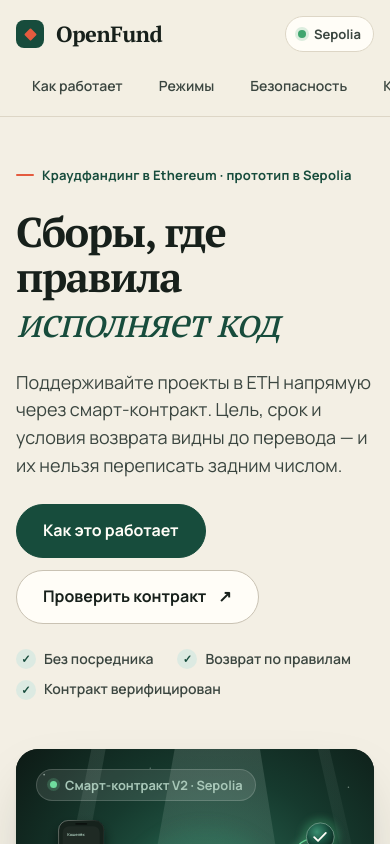
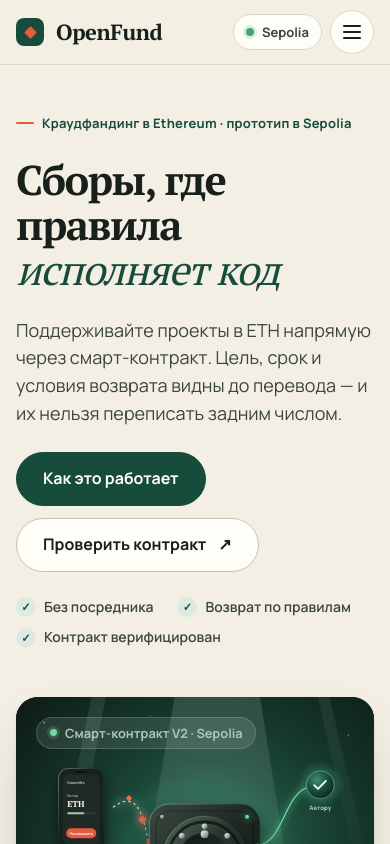
Before and after one commit to Ilja-Prihach/web3-crowdfund, a Next.js app in the folder frontend/: page / in a window 390 px wide. Shown: the top 844 px of the page. Built offline with nearby package versions, Linux system fonts and the light colour scheme.

Commit message:
feat: add mobile header menu
Replace the horizontally scrolling mobile tabs with a burger toggle and dropdown panel, move the contract link into a header action button on wide screens, and share link data between both navigations.

```diff
--- a/frontend/src/widgets/AppHeader/AppHeader.module.scss
+++ b/frontend/src/widgets/AppHeader/AppHeader.module.scss
@@ -2,26 +2,28 @@
 @use "../../shared/styles/tokens";
 
 .header {
+  position: relative;
+  z-index: 10;
   border-bottom: var(--border-width) solid var(--color-border-soft);
   background: rgb(243 239 228 / 86%);
   backdrop-filter: saturate(140%) blur(12px);
 }
 
 .inner {
-  display: grid;
-  grid-template-columns: 1fr auto;
+  display: flex;
   align-items: center;
-  gap: var(--space-2) var(--space-4);
+  justify-content: space-between;
+  gap: var(--space-4);
   max-width: tokens.$content-width;
+  min-height: 4rem;
   margin: 0 auto;
-  padding: var(--space-3) var(--page-gutter) var(--space-2);
+  padding-inline: var(--page-gutter);
 }
 
 .brand {
   display: inline-flex;
   align-items: center;
   gap: var(--space-3);
-  width: fit-content;
   min-height: 2.75rem;
   font-family: var(--font-editorial), serif;
   font-size: 1.375rem;
@@ -50,39 +52,18 @@
 }
 
 .navigation {
+  display: none;
+}
+
+.actions {
   display: flex;
-  grid-column: 1 / -1;
-  grid-row: 2;
-  gap: var(--space-1);
-  margin-inline: calc(var(--page-gutter) * -1);
-  padding-inline: var(--page-gutter);
-  overflow-x: auto;
-  scrollbar-width: none;
-  font-size: var(--font-size-label);
-  font-weight: 600;
-
-  a {
-    display: inline-flex;
-    flex: none;
-    align-items: center;
-    min-height: 2.75rem;
-    padding-inline: var(--space-4);
-    border-radius: var(--radius-round);
-    color: var(--color-text-soft);
-    text-decoration: none;
-    transition: background-color var(--transition-fast) ease;
-  }
-
-  a:hover {
-    color: var(--color-text);
-    background: var(--color-surface-muted);
-  }
+  align-items: center;
+  gap: var(--space-2);
 }
 
 .network {
   display: inline-flex;
   align-items: center;
-  justify-self: end;
   gap: var(--space-2);
   min-height: 2.25rem;
   padding-inline: var(--space-3);
@@ -102,26 +83,48 @@
   box-shadow: 0 0 0 3px rgb(63 166 111 / 18%);
 }
 
+.actions .contractLink {
+  display: none;
+}
+
 @include mixins.from-medium {
   .header {
     position: sticky;
     top: 0;
-    z-index: 10;
   }
 
   .inner {
-    grid-template-columns: auto 1fr auto;
     min-height: var(--header-height);
-    padding-block: 0;
-    column-gap: var(--space-6);
+    gap: var(--space-6);
   }
 
   .navigation {
-    grid-column: auto;
-    grid-row: auto;
-    margin-inline: 0;
-    padding-inline: 0;
-    overflow-x: visible;
+    display: flex;
+    flex: 1;
+    justify-content: center;
+    gap: var(--space-1);
+    font-size: var(--font-size-label);
+    font-weight: 600;
+
+    a {
+      display: inline-flex;
+      align-items: center;
+      min-height: 2.75rem;
+      padding-inline: var(--space-4);
+      border-radius: var(--radius-round);
+      color: var(--color-text-soft);
+      text-decoration: none;
+      transition: background-color var(--transition-fast) ease;
+    }
+
+    a:hover {
+      color: var(--color-text);
+      background: var(--color-surface-muted);
+    }
+  }
+
+  .actions .contractLink {
+    display: inline-flex;
   }
 }
 
--- a/frontend/src/widgets/AppHeader/AppHeader.tsx
+++ b/frontend/src/widgets/AppHeader/AppHeader.tsx
@@ -1,9 +1,10 @@
 import Link from "next/link";
 
+import { ButtonLink } from "@/shared/ui/Button/ButtonLink";
+
 import styles from "./AppHeader.module.scss";
-
-const contractUrl =
-  "https://sepolia.etherscan.io/address/0x68905C4394c10c37b1D3b2f7bB3342EAFF5a077A";
+import { MobileMenu } from "./MobileMenu";
+import { contractUrl, navigationLinks } from "./navigation";
 
 export function AppHeader() {
   return (
@@ -15,23 +16,30 @@ export function AppHeader() {
         </Link>
 
         <nav aria-label="Основная навигация" className={styles.navigation}>
-          <Link href="/#how-it-works">Как работает</Link>
-          <Link href="/#funding-modes">Режимы</Link>
-          <Link href="/#trust">Безопасность</Link>
-          <a
+          {navigationLinks.map((link) => (
+            <Link href={link.href} key={link.href}>
+              {link.label}
+            </Link>
+          ))}
+        </nav>
+
+        <div className={styles.actions}>
+          <p className={styles.network} title="Тестовая сеть Ethereum">
+            <span aria-hidden="true" className={styles.networkDot} />
+            Sepolia
+          </p>
+          <ButtonLink
             aria-label="Контракт V2 в Sepolia — откроется в новой вкладке"
+            className={styles.contractLink}
             href={contractUrl}
             rel="noreferrer"
+            size="compact"
             target="_blank"
           >
             Контракт <span aria-hidden="true">↗</span>
-          </a>
-        </nav>
-
-        <p className={styles.network} title="Тестовая сеть Ethereum">
-          <span aria-hidden="true" className={styles.networkDot} />
-          Sepolia
-        </p>
+          </ButtonLink>
+          <MobileMenu />
+        </div>
       </div>
     </header>
   );
--- /dev/null
+++ b/frontend/src/widgets/AppHeader/MobileMenu.module.scss
@@ -0,0 +1,114 @@
+@use "../../shared/styles/mixins";
+
+.toggle {
+  display: grid;
+  place-items: center;
+  width: 2.75rem;
+  height: 2.75rem;
+  padding: 0;
+  border: var(--border-width) solid var(--color-border-soft);
+  border-radius: var(--radius-round);
+  background: var(--color-surface);
+  cursor: pointer;
+}
+
+// Three bars drawn with one element and two pseudo-elements; they fold into a cross when open.
+.bars,
+.bars::before,
+.bars::after {
+  display: block;
+  width: 1.125rem;
+  height: 2px;
+  border-radius: 2px;
+  background: var(--color-text);
+  transition:
+    transform var(--transition-fast) ease,
+    background-color var(--transition-fast) ease;
+}
+
+.bars {
+  position: relative;
+
+  &::before,
+  &::after {
+    position: absolute;
+    left: 0;
+    content: "";
+  }
+
+  &::before {
+    top: -0.375rem;
+  }
+
+  &::after {
+    top: 0.375rem;
+  }
+}
+
+.toggle[data-open] .bars {
+  background: transparent;
+
+  &::before {
+    transform: translateY(0.375rem) rotate(45deg);
+  }
+
+  &::after {
+    transform: translateY(-0.375rem) rotate(-45deg);
+  }
+}
+
+.panel {
+  position: absolute;
+  z-index: 20;
+  top: calc(100% + var(--space-2));
+  right: var(--page-gutter);
+  left: var(--page-gutter);
+  display: grid;
+  gap: var(--space-4);
+  padding: var(--space-3) var(--space-4) var(--space-4);
+  border-radius: var(--radius-lg);
+  background: var(--color-surface);
+  box-shadow: var(--shadow-lg);
+
+  &[hidden] {
+    display: none;
+  }
+}
+
+.links {
+  list-style: none;
+
+  li + li {
+    border-top: var(--border-width) solid var(--color-border-soft);
+  }
+
+  a {
+    display: flex;
+    align-items: center;
+    justify-content: space-between;
+    min-height: 3.25rem;
+    font-family: var(--font-editorial), serif;
+    font-size: 1.2rem;
+    font-weight: 700;
+    text-decoration: none;
+  }
+
+  a span {
+    color: var(--color-cinnabar-strong);
+    font-family: var(--font-interface), sans-serif;
+  }
+}
+
+@include mixins.from-medium {
+  .menu {
+    display: none;
+  }
+}
+
+@media (prefers-reduced-motion: reduce) {
+  .bars,
+  .bars::before,
+  .bars::after {
+    transition: none;
+  }
+}
--- /dev/null
+++ b/frontend/src/widgets/AppHeader/MobileMenu.tsx
@@ -0,0 +1,67 @@
+"use client";
+
+import Link from "next/link";
+import { useEffect, useState } from "react";
+
+import { ButtonLink } from "@/shared/ui/Button/ButtonLink";
+
+import styles from "./MobileMenu.module.scss";
+import { contractUrl, navigationLinks } from "./navigation";
+
+const panelId = "mobile-navigation";
+
+export function MobileMenu() {
+  const [isOpen, setIsOpen] = useState(false);
+
+  useEffect(() => {
+    if (!isOpen) return;
+
+    const closeOnEscape = (event: KeyboardEvent) => {
+      if (event.key === "Escape") setIsOpen(false);
+    };
+
+    document.addEventListener("keydown", closeOnEscape);
+    return () => document.removeEventListener("keydown", closeOnEscape);
+  }, [isOpen]);
+
+  const close = () => setIsOpen(false);
+
+  return (
+    <div className={styles.menu}>
+      <button
+        aria-controls={panelId}
+        aria-expanded={isOpen}
+        aria-label={isOpen ? "Закрыть меню" : "Открыть меню"}
+        className={styles.toggle}
+        data-open={isOpen || undefined}
+        onClick={() => setIsOpen((open) => !open)}
+        type="button"
+      >
+        <span aria-hidden="true" className={styles.bars} />
+      </button>
+
+      <nav aria-label="Мобильная навигация" className={styles.panel} hidden={!isOpen} id={panelId}>
+        <ul className={styles.links}>
+          {navigationLinks.map((link) => (
+            <li key={link.href}>
+              <Link href={link.href} onClick={close}>
+                {link.label}
+                <span aria-hidden="true">→</span>
+              </Link>
+            </li>
+          ))}
+        </ul>
+        <ButtonLink
+          aria-label="Контракт V2 в Sepolia — откроется в новой вкладке"
+          fullWidth
+          href={contractUrl}
+          onClick={close}
+          rel="noreferrer"
+          target="_blank"
+        >
+          Контракт в Etherscan <span aria-hidden="true">↗</span>
+        </ButtonLink>
+      </nav>
+    </div>
+  );
+}
--- /dev/null
+++ b/frontend/src/widgets/AppHeader/navigation.ts
@@ -0,0 +1,8 @@
+export const contractUrl =
+  "https://sepolia.etherscan.io/address/0x68905C4394c10c37b1D3b2f7bB3342EAFF5a077A";
+
+export const navigationLinks = [
+  { href: "/#how-it-works", label: "Как работает" },
+  { href: "/#funding-modes", label: "Режимы" },
+  { href: "/#trust", label: "Безопасность" },
+];
```
